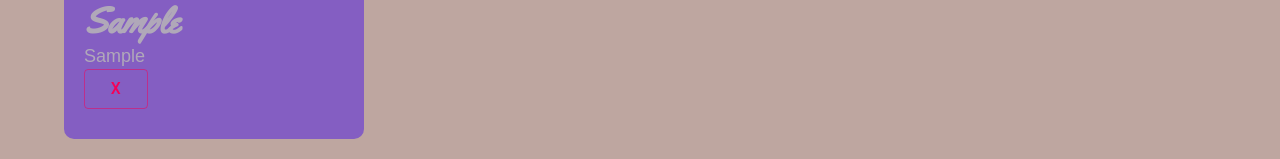
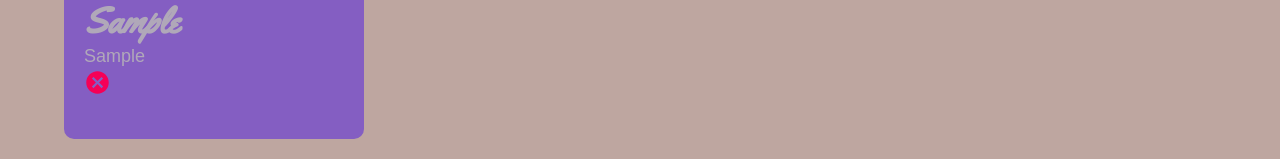
Before and after one commit to dalideco/keeper-app, a React (Create React App) app: page / in a window 1280 px wide. Both pictures are taken after typing "Sample", "Sample" into the empty fields and a click on the button "Add". Shown: the part 361-520 px from the top of the page. Built offline with nearby package versions, Linux system fonts and the light colour scheme.

Commit message:
changin delete icon

```diff
--- a/package.json
+++ b/package.json
@@ -4,6 +4,7 @@
   "private": true,
   "dependencies": {
     "@material-ui/core": "^4.11.2",
+    "@material-ui/icons": "^4.11.2",
     "@testing-library/jest-dom": "^5.11.6",
     "@testing-library/react": "^11.2.2",
     "@testing-library/user-event": "^12.6.0",
--- a/src/components/Block.js
+++ b/src/components/Block.js
@@ -1,7 +1,7 @@
 import React from 'react';
 import './Block.scss';
 import Button from '@material-ui/core/Button';
-
+import CancelIcon from '@material-ui/icons/Cancel';
 
 function Block(props) {
 
@@ -16,10 +16,7 @@
             <form>
                 <h1>{props.title}</h1>
                 <p>{props.content}</p>
-                <Button variant="outlined" color ="secondary" onClick ={removeBlock}>
-                    x
-                </Button>
-
+                <CancelIcon onClick={removeBlock} color="secondary"/>
             </form>
         </div>
     )
```
Also changed, not shown: 2 other files (tests, documents, lock files or other folders).
